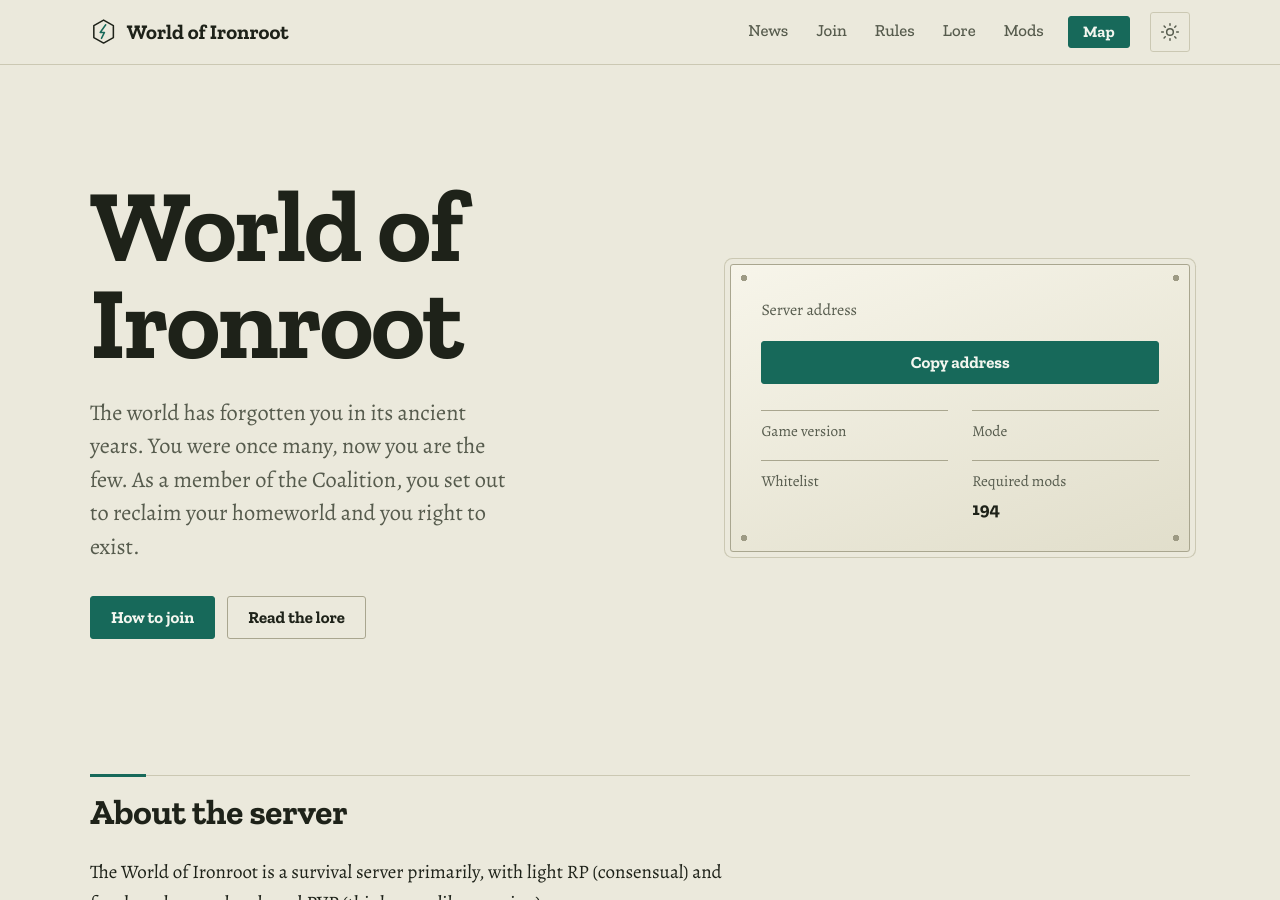
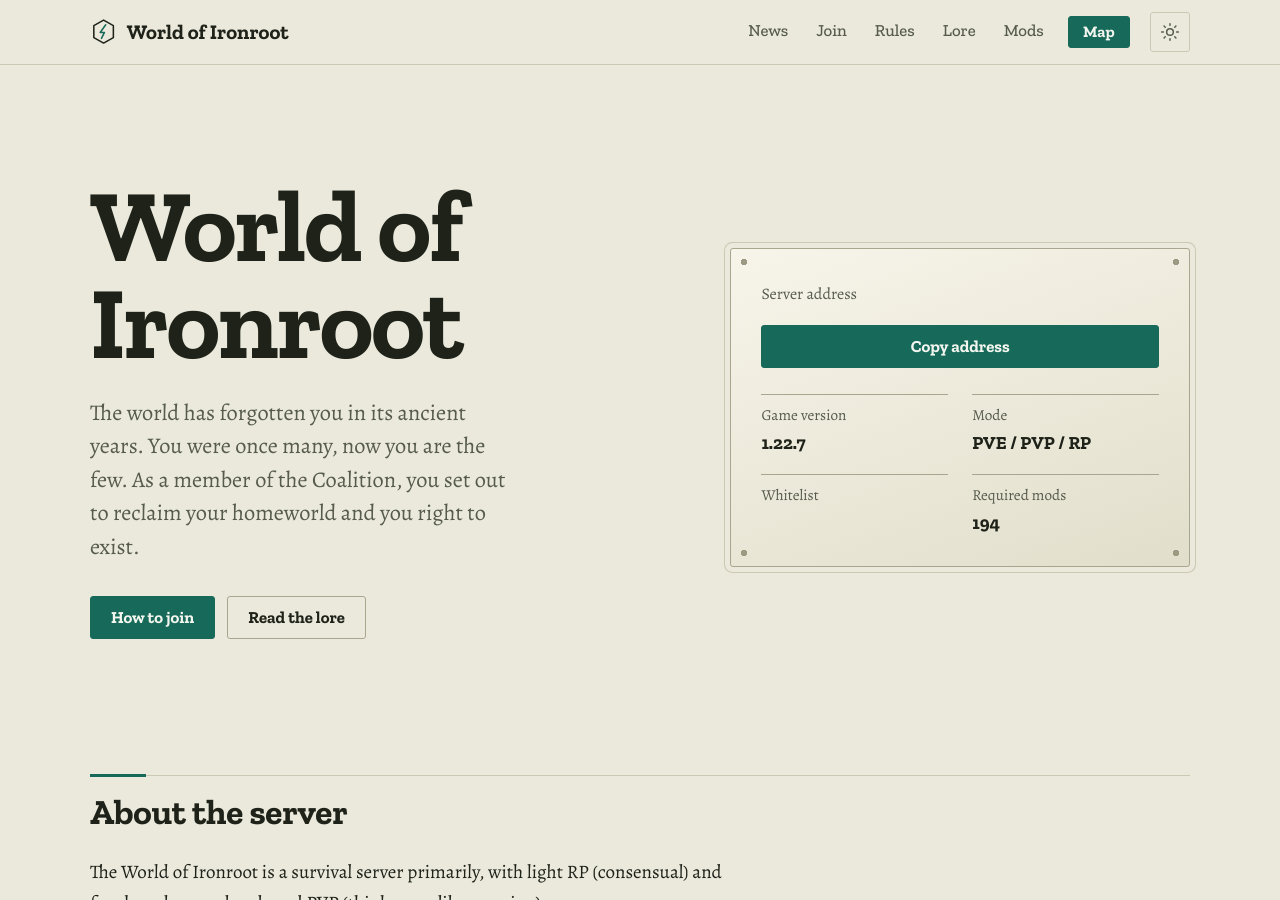
Before and after one commit to Rhyagelle/World-of-Ironroot, a Jekyll site: the page built from index.html, in a window 1280 px wide and 900 px high. Built offline with Jekyll 4.4.1, drawn with Linux system fonts in a browser that asks for light colours.

Commit message:
Update connect-card.html

```diff
--- a/_includes/connect-card.html
+++ b/_includes/connect-card.html
@@ -7,8 +7,8 @@
   </button>
 
   <dl class="plate__facts">
-    <div><dt>Game version</dt><dd>{{ site.server.version }}</dd></div>
-    <div><dt>Mode</dt><dd>{{ site.server.mode }}</dd></div>
+    <div><dt>Game version</dt><dd>1.22.7</dd></div>
+    <div><dt>Mode</dt><dd>PVE / PVP / RP </dd></div>
     <div><dt>Whitelist</dt><dd>{{ site.server.whitelist }}</dd></div>
     <div><dt>Required mods</dt><dd>{{ required_mods | size }}</dd></div>
   </dl>
```
